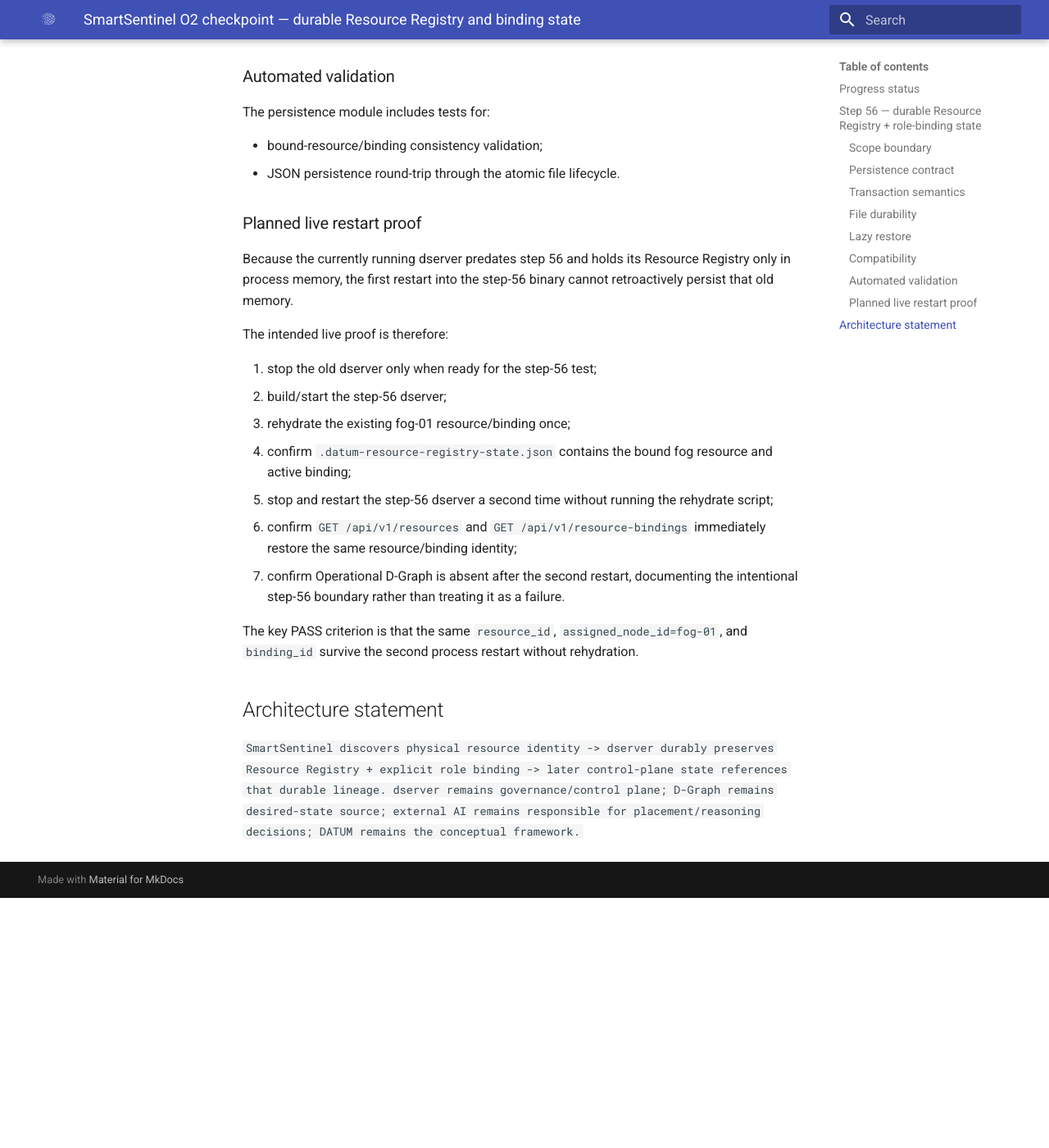
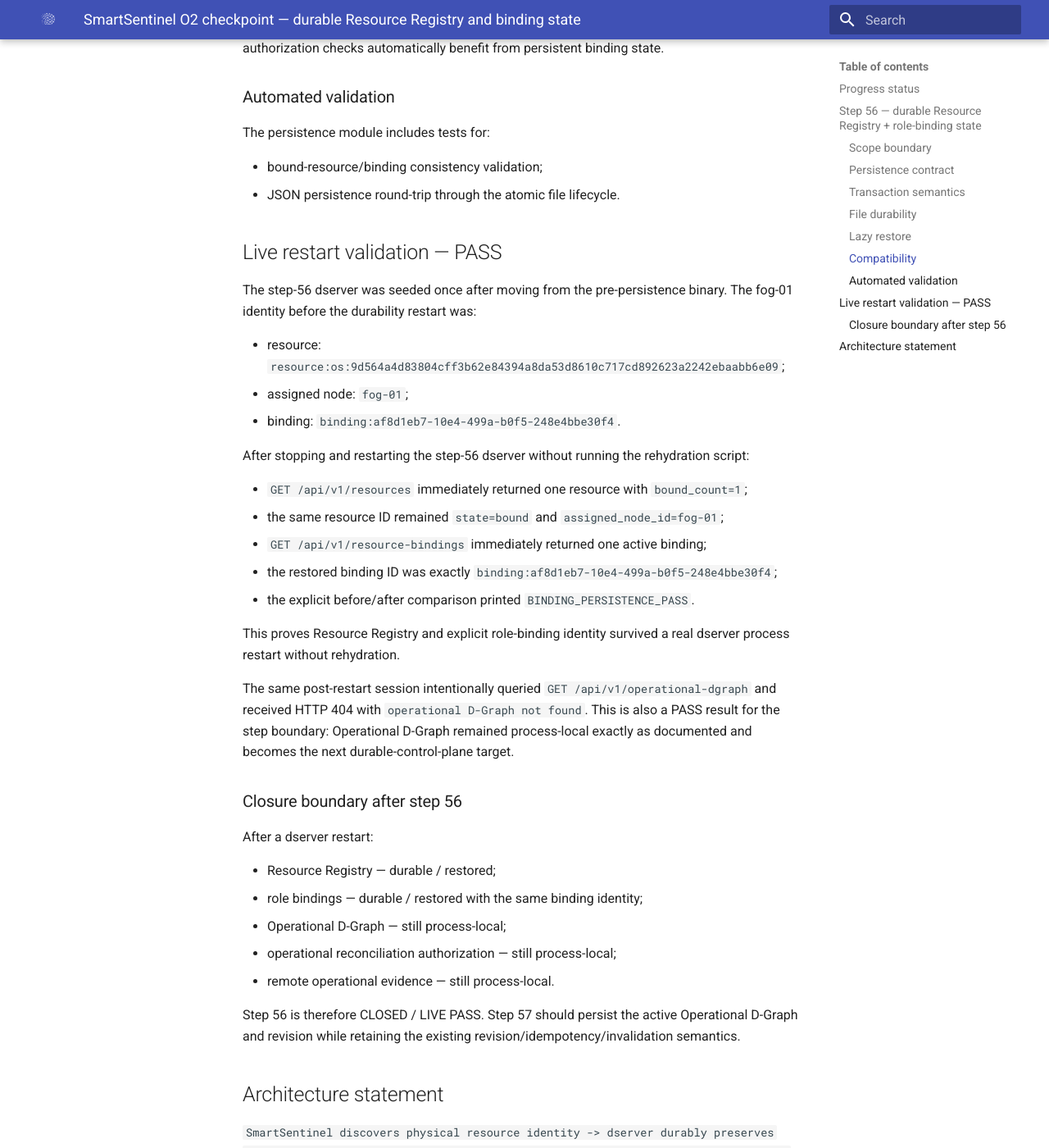
Before and after one commit to dnredson/datum, an MkDocs documentation site: the page built from documentation/checkpoints/SMARTSENTINEL_PROGRESS_2026-09-04_O2_DURABLE_RESOURCE_BINDING_STATE.md, in a window 1280 px wide and 1400 px high, scrolled down 3233 px. Shown: the whole window at 82% size. Built offline with MkDocs 1.6.1 and Material for MkDocs 9.7.7, drawn with Linux system fonts in a browser that asks for light colours; before the commit the page ends 4328 px from its top, so only the background shows below that; some of the changed text lies outside the part shown.

Commit message:
Close step 56 durable resource binding live validation

```diff
--- a/documentation/checkpoints/SMARTSENTINEL_PROGRESS_2026-09-04_O2_DURABLE_RESOURCE_BINDING_STATE.md
+++ b/documentation/checkpoints/SMARTSENTINEL_PROGRESS_2026-09-04_O2_DURABLE_RESOURCE_BINDING_STATE.md
@@ -13,9 +13,9 @@
 - 53/100 — LIVE PASS.
 - 54/100 — LIVE PASS.
 - 55/100 — LIVE PASS.
-- 56/100 — IMPLEMENTED, pending compile/live restart validation.
+- 56/100 — LIVE PASS.
 
-The validated 55/100 baseline is on `main`. Step 56 is isolated in this branch.
+Step 56 is closed after compile/test plus live restart validation on the real dserver/fog-01 environment.
 
 ## Step 56 — durable Resource Registry + role-binding state
 
@@ -114,21 +114,37 @@
 - bound-resource/binding consistency validation;
 - JSON persistence round-trip through the atomic file lifecycle.
 
-### Planned live restart proof
+## Live restart validation — PASS
 
-Because the currently running dserver predates step 56 and holds its Resource Registry only in process memory, the first restart into the step-56 binary cannot retroactively persist that old memory.
+The step-56 dserver was seeded once after moving from the pre-persistence binary. The fog-01 identity before the durability restart was:
 
-The intended live proof is therefore:
+- resource: `resource:os:9d564a4d83804cff3b62e84394a8da53d8610c717cd892623a2242ebaabb6e09`;
+- assigned node: `fog-01`;
+- binding: `binding:af8d1eb7-10e4-499a-b0f5-248e4bbe30f4`.
 
-1. stop the old dserver only when ready for the step-56 test;
-2. build/start the step-56 dserver;
-3. rehydrate the existing fog-01 resource/binding once;
-4. confirm `.datum-resource-registry-state.json` contains the bound fog resource and active binding;
-5. stop and restart the step-56 dserver a second time without running the rehydrate script;
-6. confirm `GET /api/v1/resources` and `GET /api/v1/resource-bindings` immediately restore the same resource/binding identity;
-7. confirm Operational D-Graph is absent after the second restart, documenting the intentional step-56 boundary rather than treating it as a failure.
+After stopping and restarting the step-56 dserver without running the rehydration script:
 
-The key PASS criterion is that the same `resource_id`, `assigned_node_id=fog-01`, and `binding_id` survive the second process restart without rehydration.
+- `GET /api/v1/resources` immediately returned one resource with `bound_count=1`;
+- the same resource ID remained `state=bound` and `assigned_node_id=fog-01`;
+- `GET /api/v1/resource-bindings` immediately returned one active binding;
+- the restored binding ID was exactly `binding:af8d1eb7-10e4-499a-b0f5-248e4bbe30f4`;
+- the explicit before/after comparison printed `BINDING_PERSISTENCE_PASS`.
+
+This proves Resource Registry and explicit role-binding identity survived a real dserver process restart without rehydration.
+
+The same post-restart session intentionally queried `GET /api/v1/operational-dgraph` and received HTTP 404 with `operational D-Graph not found`. This is also a PASS result for the step boundary: Operational D-Graph remained process-local exactly as documented and becomes the next durable-control-plane target.
+
+### Closure boundary after step 56
+
+After a dserver restart:
+
+- Resource Registry — durable / restored;
+- role bindings — durable / restored with the same binding identity;
+- Operational D-Graph — still process-local;
+- operational reconciliation authorization — still process-local;
+- remote operational evidence — still process-local.
+
+Step 56 is therefore CLOSED / LIVE PASS. Step 57 should persist the active Operational D-Graph and revision while retaining the existing revision/idempotency/invalidation semantics.
 
 ## Architecture statement
 
```
Also changed, not shown: other parts of documentation/checkpoints/SMARTSENTINEL_PROGRESS_2026-09-04_O2_DURABLE_RESOURCE_BINDING_STATE.md (+1 -1 lines).
